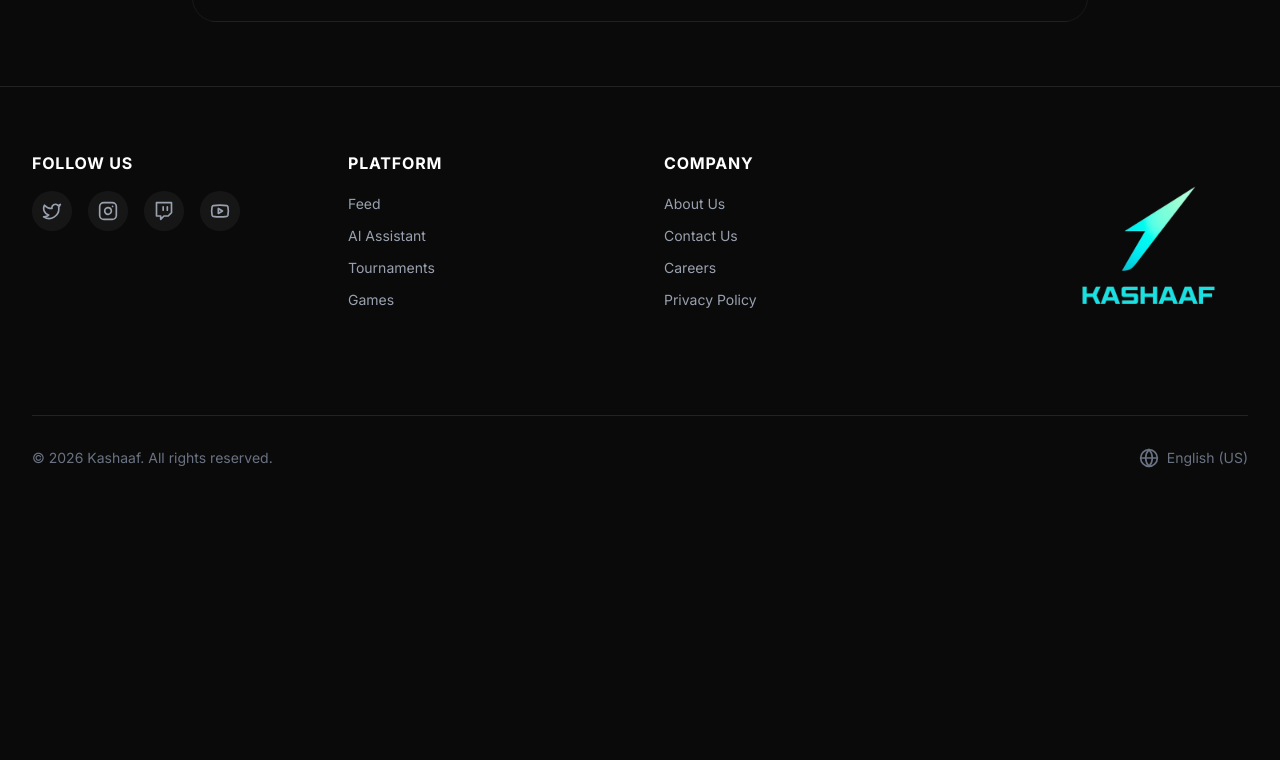
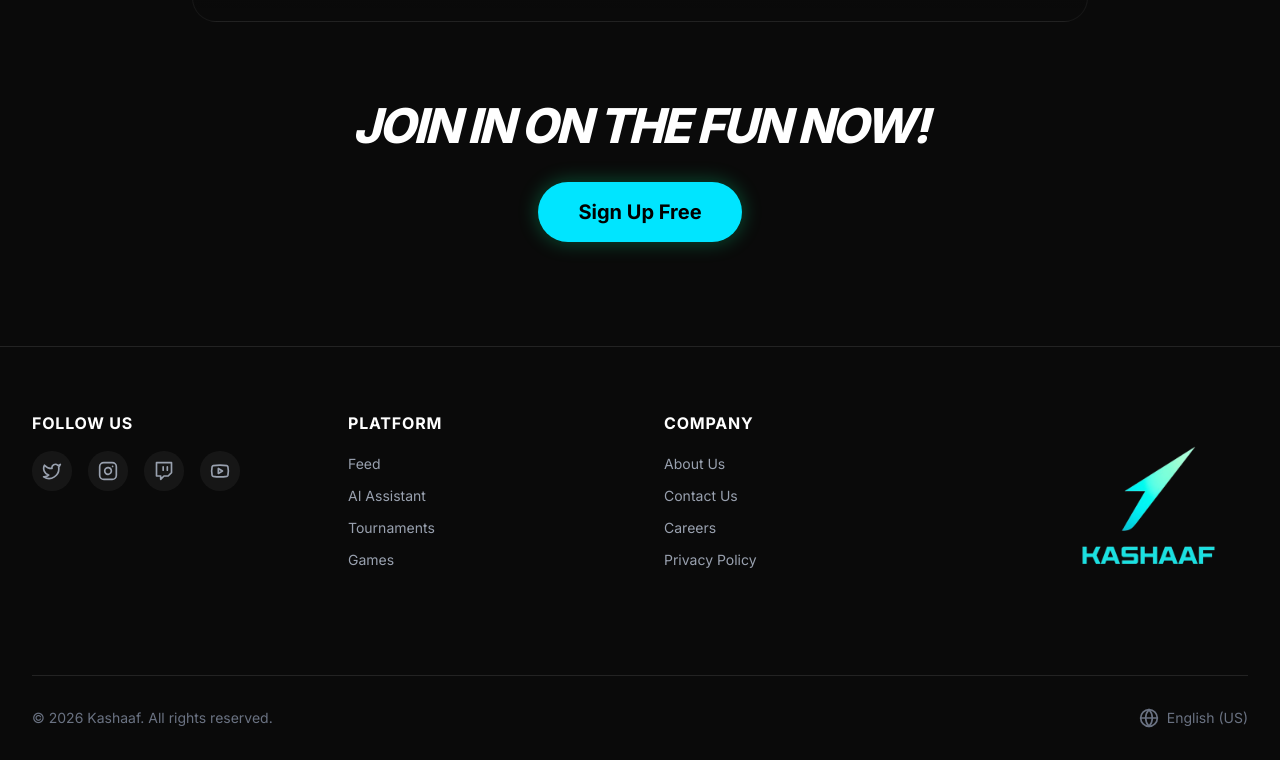
Before and after one commit to AbdulelahAlzahrani/Kashaaf, a React (Vite) app: page /#/about in a window 1280 px wide. Shown: the part 1670-2430 px from the top of the page. Before the commit the page ends 2170 px from the top, so only its background shows below. Built offline with nearby package versions, Linux system fonts and the light colour scheme.

Commit message:
Add Join CTA section to About Us

```diff
--- a/src/pages/AboutUs.jsx
+++ b/src/pages/AboutUs.jsx
@@ -127,6 +127,16 @@ const AboutUs = () => {
                             </p>
                         </motion.div>
 
+                        {/* 4. Join CTA */}
+                        <motion.div variants={itemVariants} className="text-center mt-20 mb-10">
+                            <h2 className="text-4xl md:text-5xl font-black italic text-white mb-8 tracking-tighter">
+                                JOIN IN ON THE FUN NOW!
+                            </h2>
+                            <button className="px-10 py-4 bg-gaming-primary text-black font-bold text-xl rounded-full hover:bg-gaming-primary/80 transition-transform hover:scale-105 shadow-[0_0_20px_rgba(0,255,153,0.3)]">
+                                Sign Up Free
+                            </button>
+                        </motion.div>
+
                     </motion.div>
                 </div>
             </main>
```
